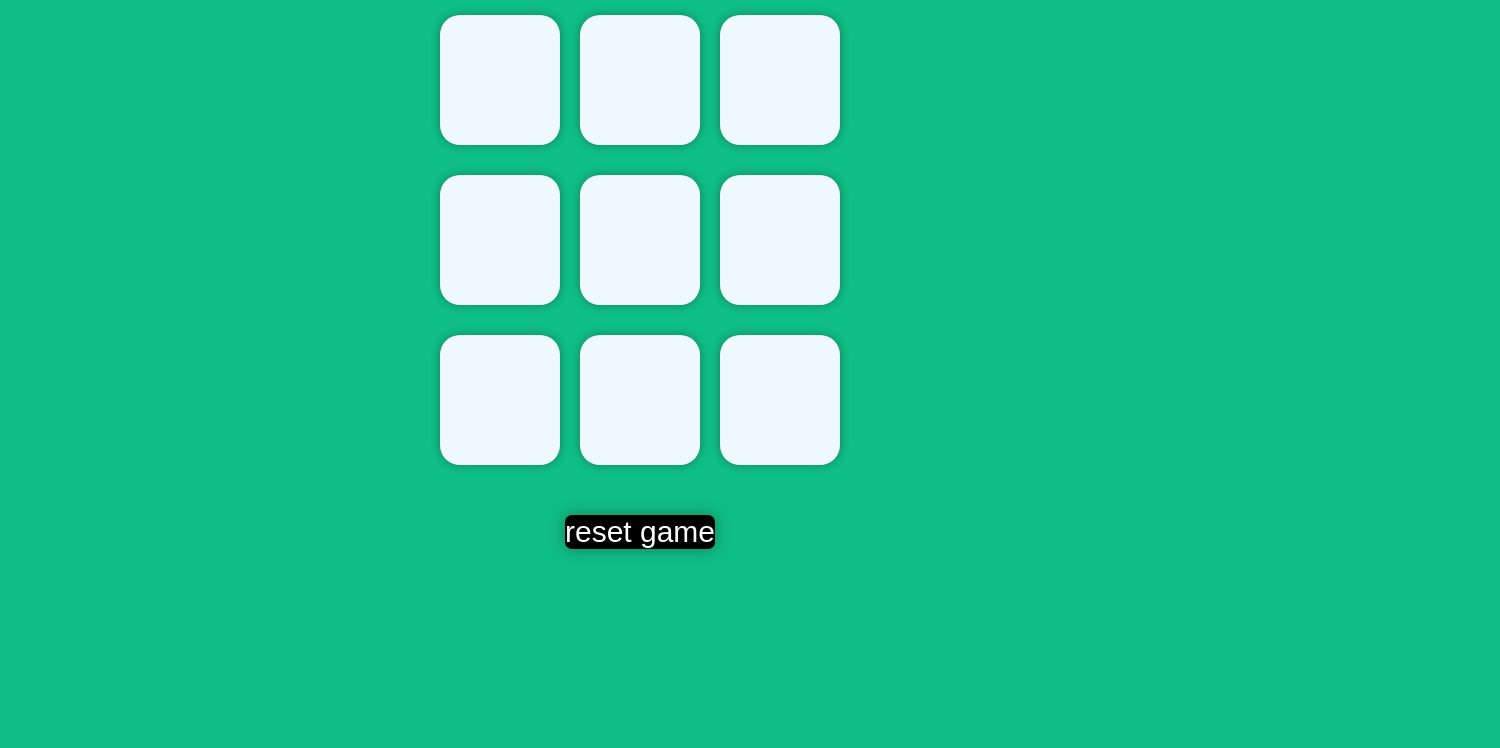
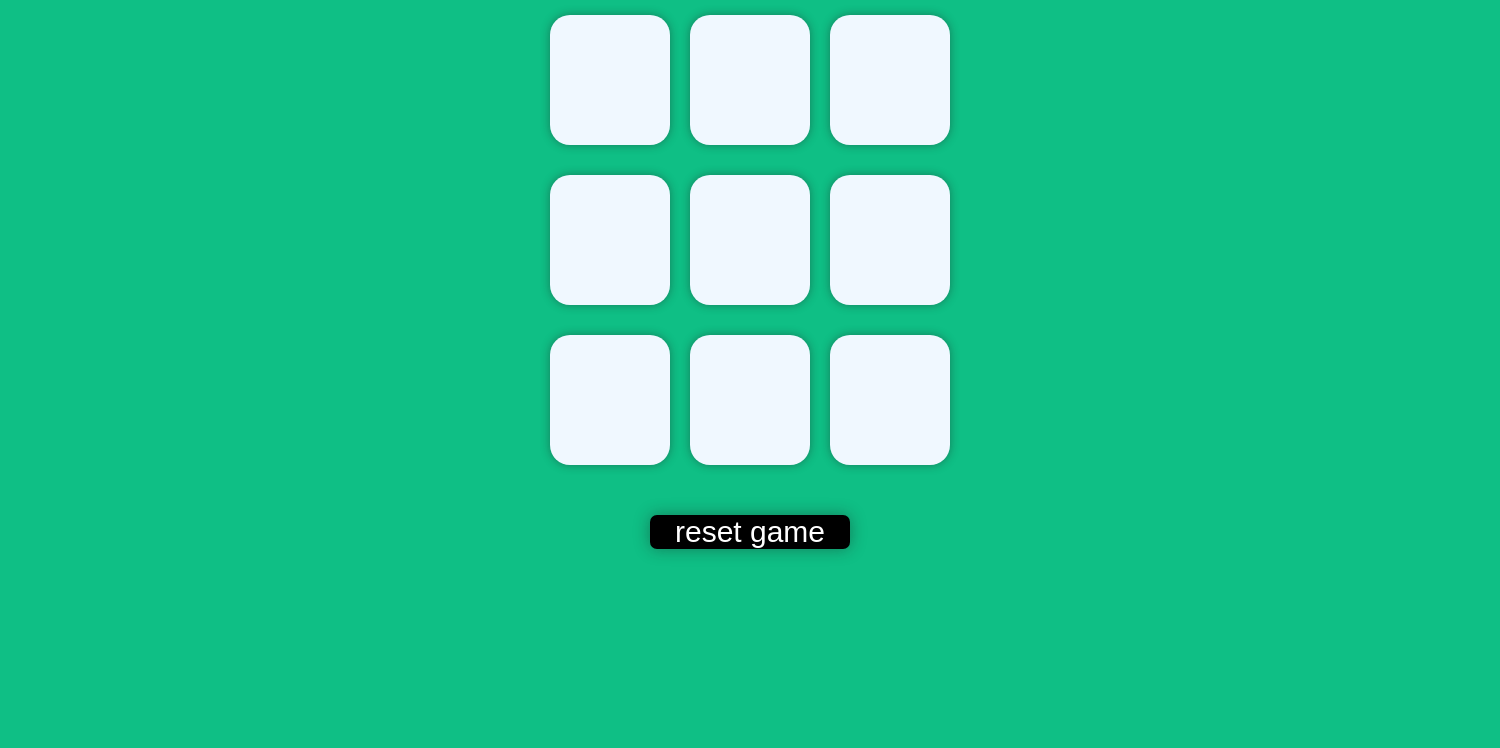
Before and after one commit to itsrajat09/tic-tac, a plain HTML site: page index.html in a window 1280 px wide. Shown: the part 52-800 px from the top of the page, 1500 px wide, since content can reach past the window. Drawn offline with Linux system fonts and the light colour scheme.

Commit message:
Update style.css

```diff
--- a/style.css
+++ b/style.css
@@ -1,6 +1,7 @@
 * {
     margin: 0px;
     padding:0px;
+    width:1500px;
 
 }
 body{
@@ -51,6 +52,7 @@ h1{
 }
 #btn_reset{
     font-size:30px;
+    width:200px;
     border:none;
     border-radius:7px;
     background-color:black;
```
